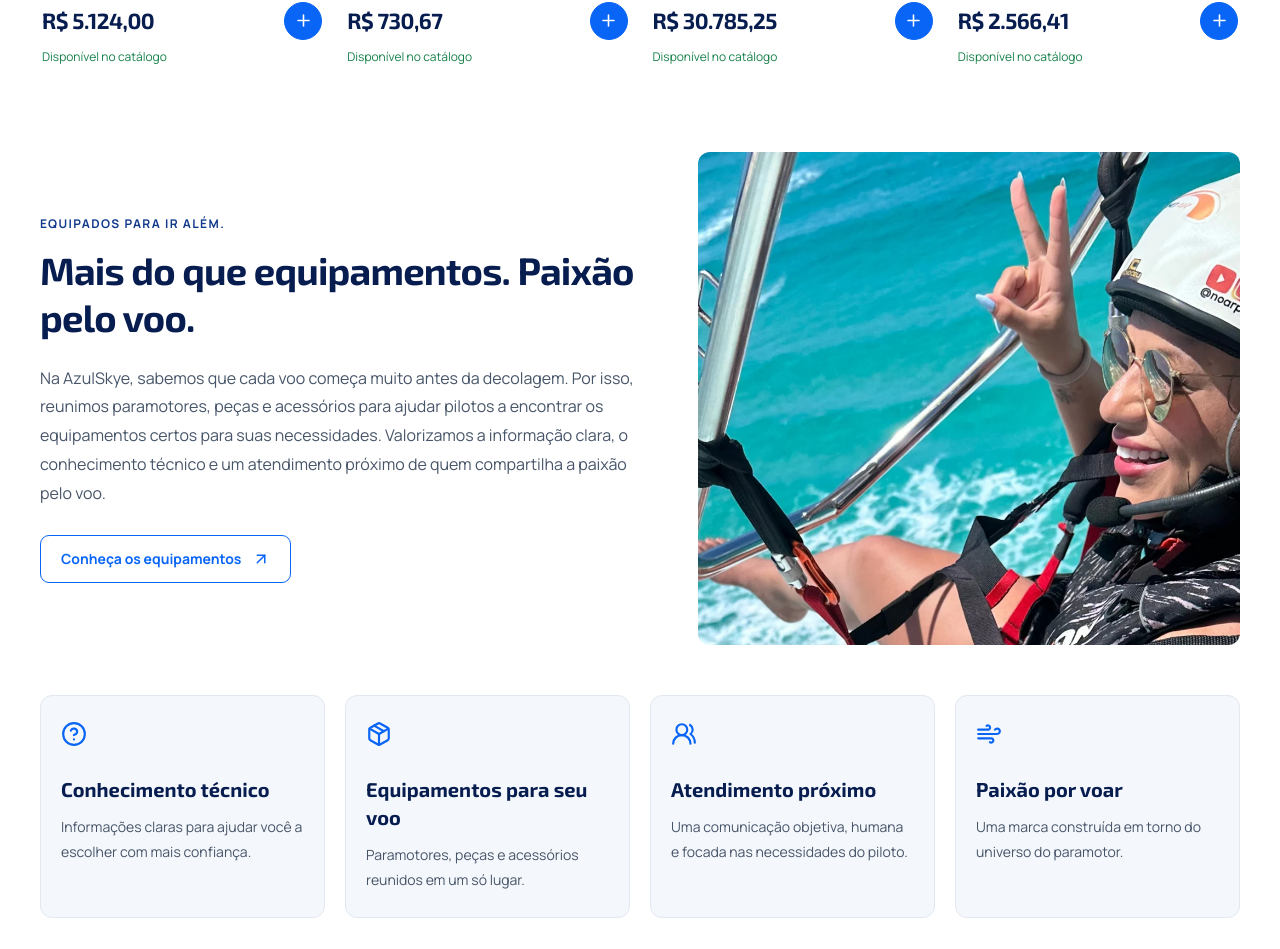
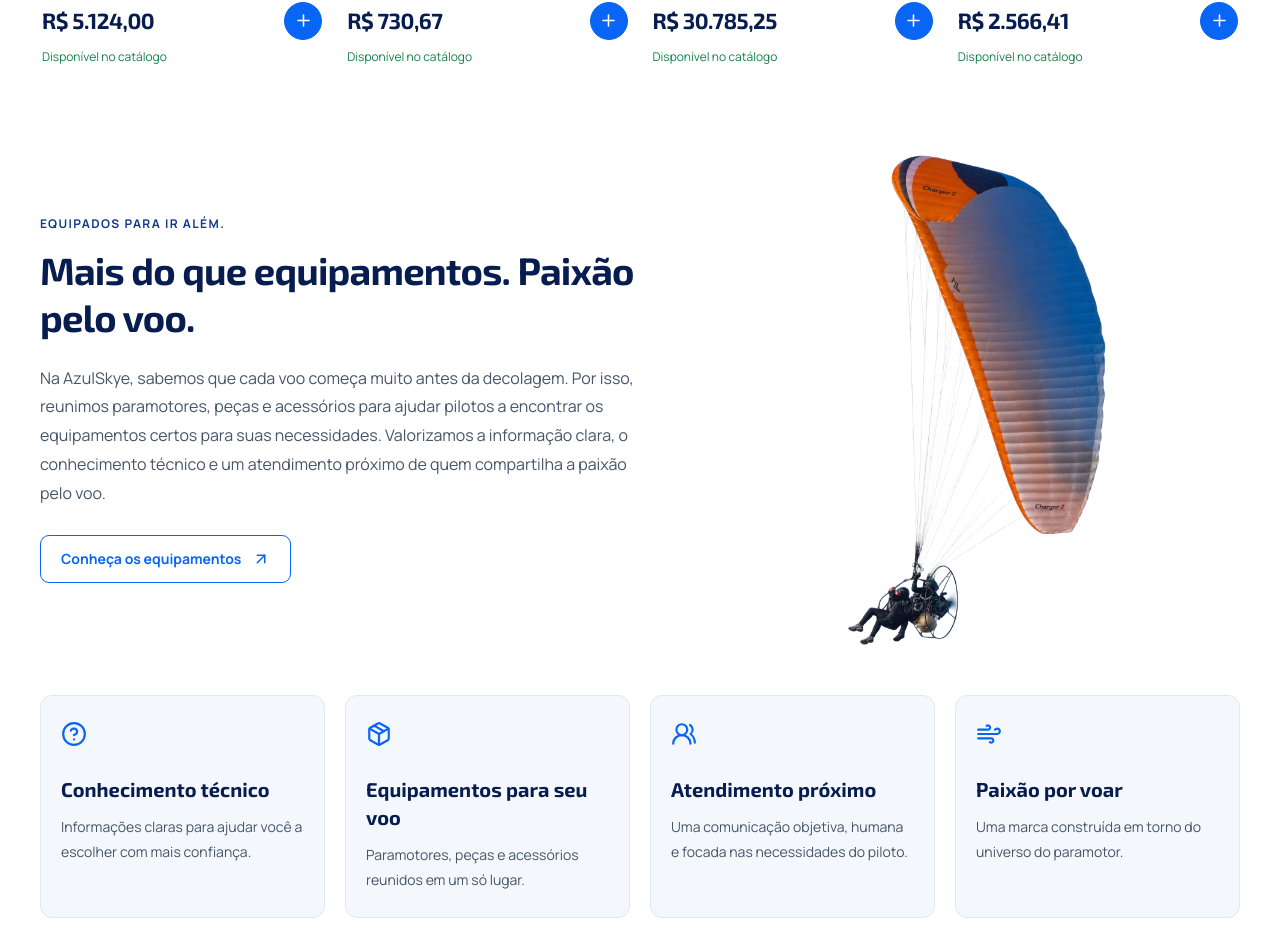
Before and after one commit to astuto7k/AzulSkye, a React (Vite) app: page / in a window 1280 px wide. Shown: the part 3003-3952 px from the top of the page. Built offline with nearby package versions, Linux system fonts and the light colour scheme.

Commit message:
Replace institutional photo with supplied transparent flight image

```diff
--- a/src/App.jsx
+++ b/src/App.jsx
@@ -653,11 +653,11 @@ export default function App() {
           </div>
           <div className="institutional-photo">
             <img
-              src="/hero.webp"
-              alt="Piloto em voo sobre o mar"
+              src="/brand/azulskye-voo-charger2.png"
+              alt="Pilotos em paramotor com asa Charger 2 laranja e azul"
               loading="lazy"
-              width="1600"
-              height="900"
+              width="959"
+              height="1640"
             />
           </div>
         </section>
--- a/src/identity.css
+++ b/src/identity.css
@@ -420,10 +420,11 @@ textarea:focus-visible {
   aspect-ratio: 1.1;
 }
 .institutional-photo > img {
+  display: block;
   height: 100%;
   width: 100%;
-  object-fit: cover;
-  object-position: 65% center;
+  object-fit: contain;
+  object-position: center;
 }
 .brand-pillars {
   display: grid;
```
Also changed, not shown: public/brand/azulskye-voo-charger2.png (added).
